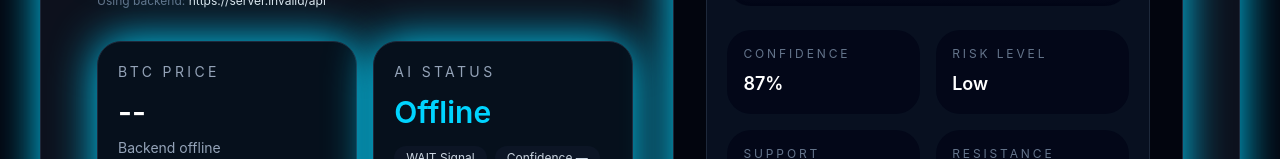
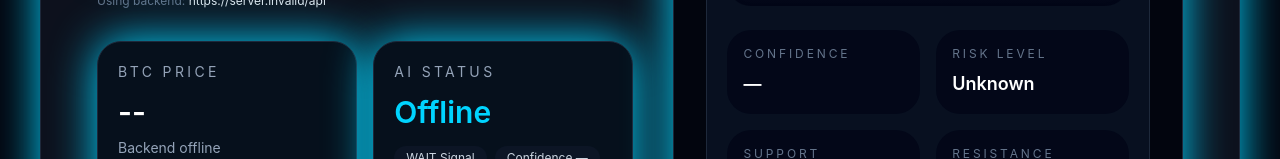
Before and after one commit to blyedehumme-cmd/BTC-bot, a Next.js app in the folder lesly-frontend/: page / in a window 1280 px wide. Shown: the part 641-800 px from the top of the page. Built offline with nearby package versions, Linux system fonts and the light colour scheme; no server answers.

Commit message:
Bind trading panel to live backend data and expose backend risk level

```diff
--- a/lesly-frontend/components/Hero.tsx
+++ b/lesly-frontend/components/Hero.tsx
@@ -22,6 +22,7 @@ type AiStatus = {
   mode: string;
   last_signal: string;
   confidence: number;
+  risk_level: string;
   last_analysis_time: string;
   backend_connected: boolean;
 };
@@ -68,12 +69,13 @@ export default function Hero() {
 
   const priceLabel = liveMarket ? `$${liveMarket.price.toLocaleString()}` : '--';
   const priceChange = liveMarket ? `${liveMarket.change_1h_pct.toFixed(2)}% ${liveMarket.change_1h_pct >= 0 ? '↑' : '↓'}` : 'Live unavailable';
-  const signalLabel = liveMarket?.signal ?? 'WAIT';
-  const confidenceLabel = liveMarket ? `${liveMarket.confidence}%` : '—';
-  const supportLabel = liveMarket ? `$${liveMarket.support.toLocaleString()}` : '—';
-  const resistanceLabel = liveMarket ? `$${liveMarket.resistance.toLocaleString()}` : '—';
+  const signalLabel = liveMarket?.signal ?? aiStatus?.last_signal ?? 'WAIT';
+  const confidenceLabel = liveMarket?.confidence != null ? `${liveMarket.confidence}%` : aiStatus?.confidence != null ? `${aiStatus.confidence}%` : '—';
+  const supportLabel = liveMarket?.support != null ? `$${liveMarket.support.toLocaleString()}` : '—';
+  const resistanceLabel = liveMarket?.resistance != null ? `$${liveMarket.resistance.toLocaleString()}` : '—';
   const statusLabel = aiStatus?.engine_status ?? 'Offline';
   const modeLabel = aiStatus?.mode.replace('_', ' ') ?? 'PAPER TRADING';
+  const riskLevel = aiStatus?.risk_level ?? 'Unknown';
 
   return (
     <section id="dashboard" className="relative overflow-hidden rounded-[40px] border border-slate-800 bg-surface/90 px-6 py-10 shadow-glow backdrop-blur-xl sm:px-10 lg:px-14">
@@ -124,7 +126,14 @@ export default function Hero() {
             </div>
           </div>
         </div>
-        <TradingPanel signal={liveMarket?.signal} price={liveMarket?.price} />
+        <TradingPanel
+          signal={liveMarket?.signal ?? aiStatus?.last_signal}
+          price={liveMarket?.price}
+          confidence={liveMarket?.confidence ?? aiStatus?.confidence}
+          riskLevel={aiStatus?.risk_level}
+          support={liveMarket?.support}
+          resistance={liveMarket?.resistance}
+        />
       </div>
     </section>
   );
--- a/lesly-frontend/components/TradingPanel.tsx
+++ b/lesly-frontend/components/TradingPanel.tsx
@@ -2,11 +2,26 @@ type TradingPanelProps = {
   symbol?: string;
   price?: number | null;
   signal?: string | null;
+  confidence?: number | null;
+  riskLevel?: string | null;
+  support?: number | null;
+  resistance?: number | null;
 };
 
-export default function TradingPanel({ symbol = 'BTC/USDT', price = null, signal = 'WAIT' }: TradingPanelProps) {
+export default function TradingPanel({
+  symbol = 'BTC/USDT',
+  price = null,
+  signal = 'WAIT',
+  confidence = null,
+  riskLevel = 'Unknown',
+  support = null,
+  resistance = null,
+}: TradingPanelProps) {
   const displayPrice = price != null ? `$${price.toLocaleString()}` : '—';
   const displaySignal = signal ?? 'WAIT';
+  const displayConfidence = confidence != null ? `${confidence}%` : '—';
+  const displaySupport = support != null ? `$${support.toLocaleString()}` : '—';
+  const displayResistance = resistance != null ? `$${resistance.toLocaleString()}` : '—';
 
   return (
     <div className="relative overflow-hidden rounded-[32px] border border-slate-800 bg-[#02050e]/95 p-6 shadow-glow sm:p-8">
@@ -45,10 +60,10 @@ export default function TradingPanel({ symbol = 'BTC/USDT', price = null, signal
         </div>
         <div className="mt-6 grid gap-4 sm:grid-cols-2">
           {[
-            { label: 'Confidence', value: '87%' },
-            { label: 'Risk Level', value: 'Low' },
-            { label: 'Support', value: '$63,120' },
-            { label: 'Resistance', value: '$63,860' },
+            { label: 'Confidence', value: displayConfidence },
+            { label: 'Risk Level', value: riskLevel ?? 'Unknown' },
+            { label: 'Support', value: displaySupport },
+            { label: 'Resistance', value: displayResistance },
           ].map((item) => (
             <div key={item.label} className="rounded-3xl bg-slate-950/80 p-4">
               <p className="text-xs uppercase tracking-[0.24em] text-slate-500">{item.label}</p>
```
Also changed, not shown: 2 other files (tests, documents, lock files or other folders).
